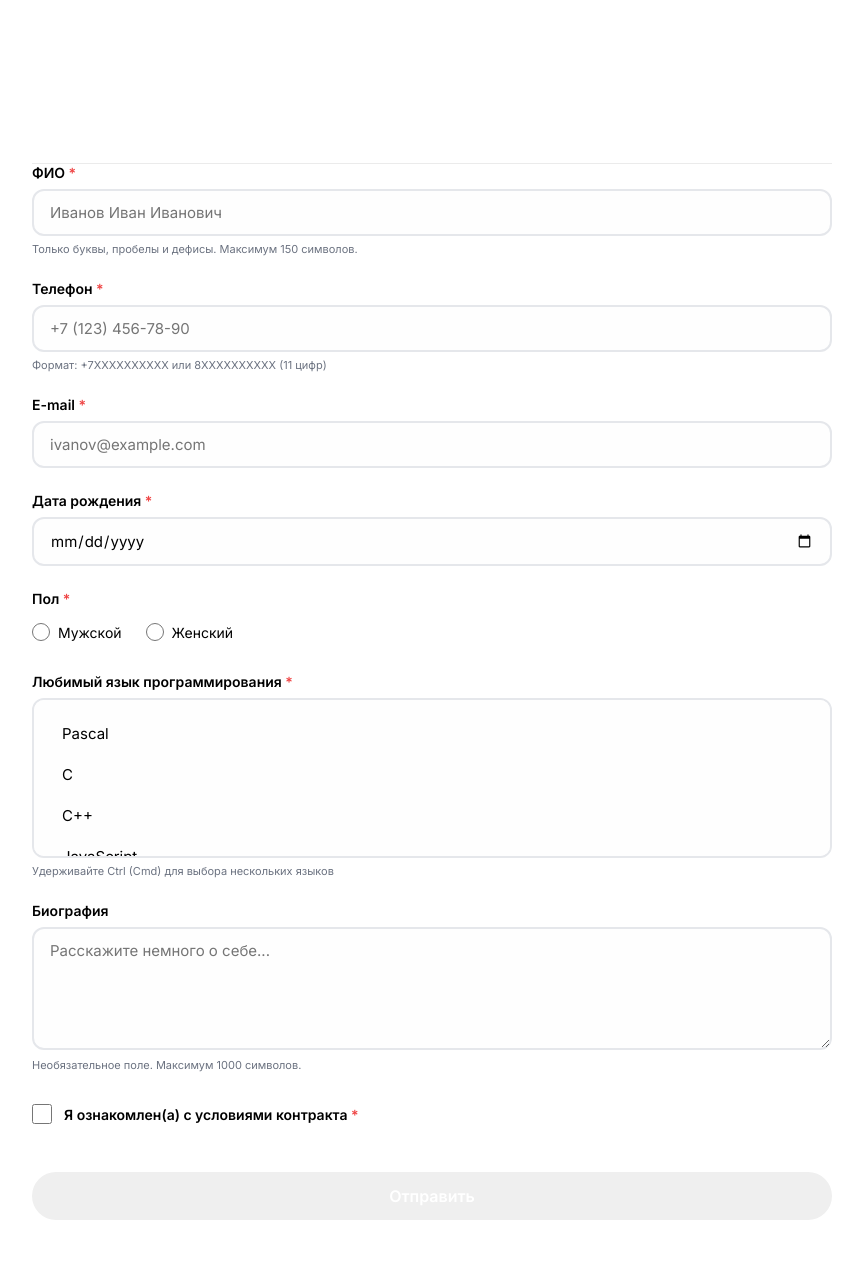
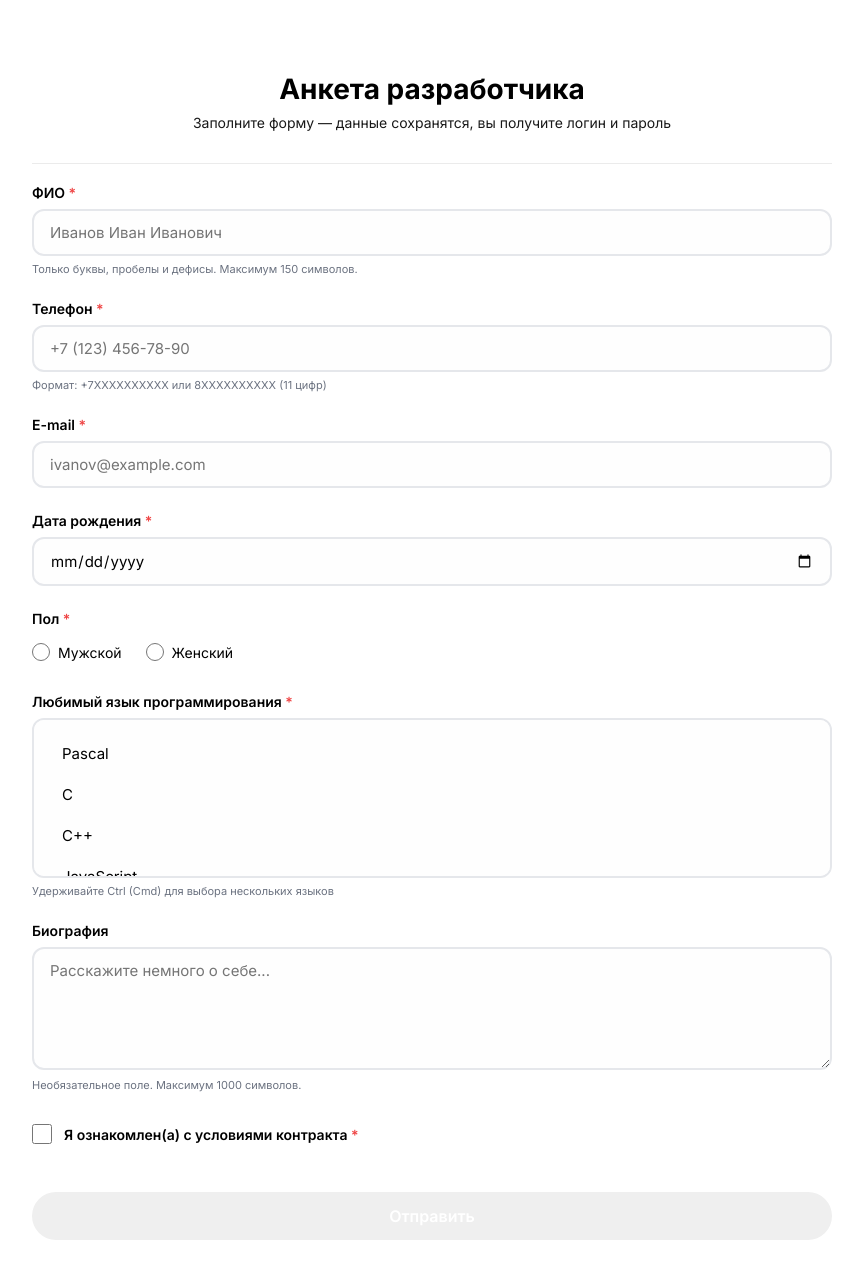
Before and after one commit to flowtop/php_form_5, a PHP site: page /form.php in a window 1280 px wide. Shown: the whole page, without its empty margins (208-1071 px from the left). Before the commit the page ends 1220 px from the top, so only its background shows below. Run offline with PHP 8.4, Linux system fonts and the light colour scheme.

Commit message:
style fixes

```diff
--- a/form.php
+++ b/form.php
@@ -25,10 +25,13 @@
             max-width: 800px;
             width: 100%;
             overflow: hidden;
+            display: flex;
+            flex-direction: column;
+            gap: 2rem;
         }
 
         .header {
-            color: white;
+            color: #000000;
             padding: 32px;
             text-align: center;
         }
```
